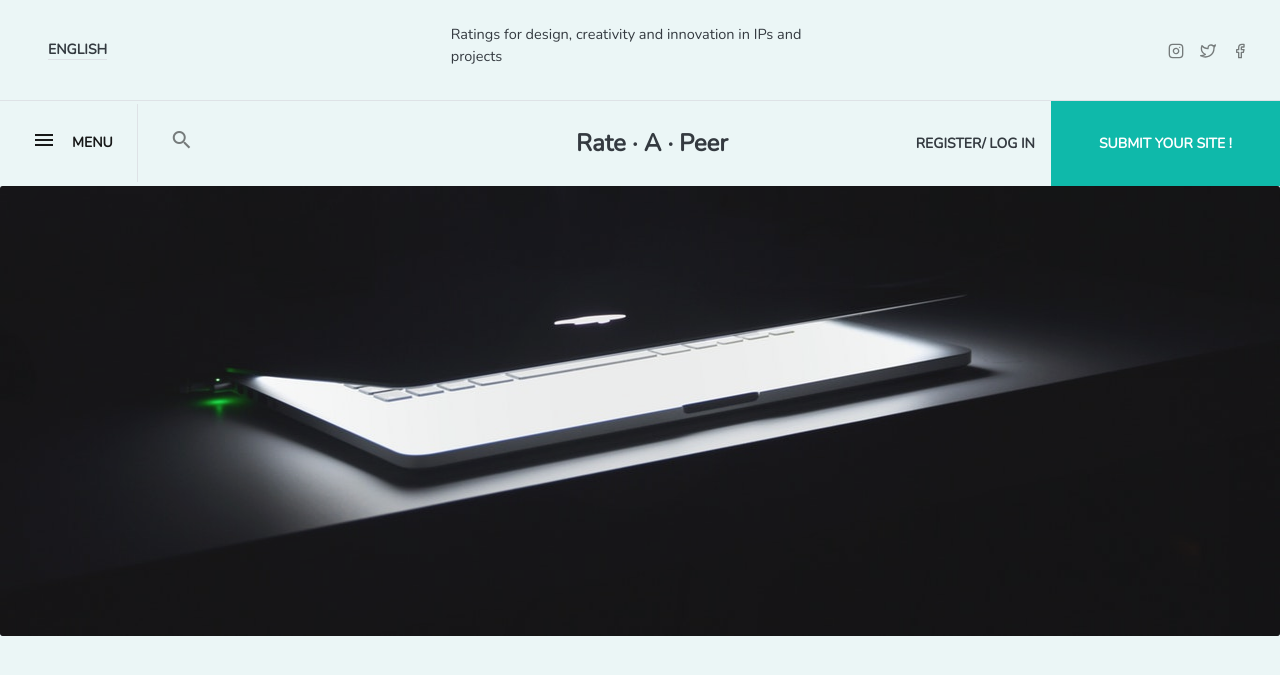
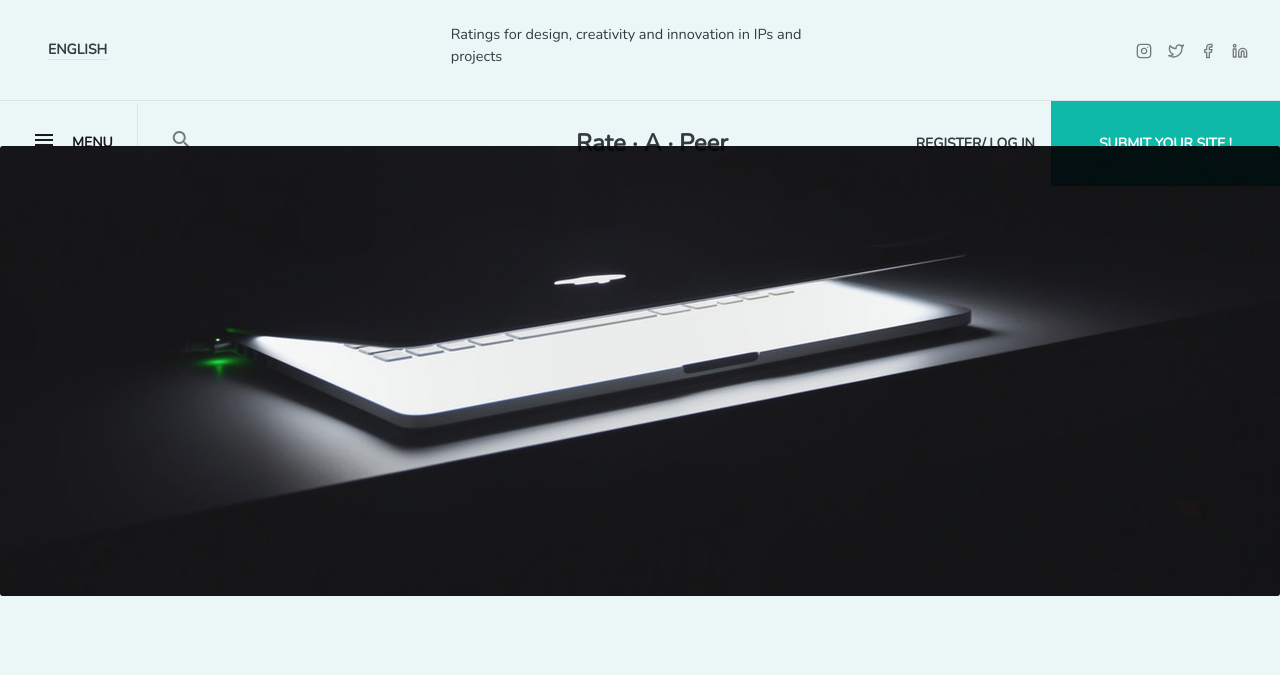
Before and after one commit to JamesMutahi/django-awards, a Django app: page / in a window 1280 px wide. Shown: the top 675 px of the page. Run offline with Django 3.2, Linux system fonts and the light colour scheme; parts of the project's set-up code (start-up, migrations or seed data) failed here and were passed over; some libraries are stand-ins or nearby versions.

Commit message:
Make minor changes to styling and functionality and add specific page to display a project

```diff
--- a/awards/templates/index.html
+++ b/awards/templates/index.html
@@ -1,7 +1,7 @@
 {% extends 'layout.html' %}
 {% block content %}
 
-<div class="card bg-dark text-white featured-project border-0" id="imgcontainer">
+<div class="card bg-dark text-white featured-project border-0 pad-index" id="imgcontainer">
 	<img src="/static/img/mac.jpg"
 	     class="card-img border-0" alt="..." height="450px" width="100%">
 	<div class="card-img-overlay mt-5 ml-5">
--- a/awards/templates/layout.html
+++ b/awards/templates/layout.html
@@ -27,6 +27,10 @@
 </head>
 
 <body>
+<!--CSS Spinner-->
+<div class="spinner-wrapper">
+<div class="spinner"></div>
+</div>
 
 	{% include "sidebar.html" %}
 	<div id="opacitified">
@@ -40,15 +44,14 @@
 		<!--	end of navbar-->
 
 
-<div id="main">
-</div>
 		<!--	block content -->
 		{% block content %} {%endblock%}
 		<!--	end of block content-->
 
 
 		<!-- Modal -->
-	<div class="modal fade" id="exampleModalCenter" tabindex="-1" role="dialog" aria-labelledby="exampleModalCenterTitle"
+		<div class="modal fade" id="exampleModalCenter" tabindex="-1" role="dialog"
+		     aria-labelledby="exampleModalCenterTitle"
 		     aria-hidden="true">
 			<div class="modal-dialog modal-dialog-centered" role="document">
 				<div class="modal-content p-3">
@@ -78,12 +81,18 @@
 			</div>
 		</div>
 	</div>
+</div>
+
+<script>
+
+</script>
 {% block scripts %}
 <script src="https://ajax.googleapis.com/ajax/libs/jquery/3.2.1/jquery.min.js"></script>
 {% bootstrap_javascript %}
 {% endblock %}
 <script>
       feather.replace()
+
 </script>
 <script src="/static/js/scripts.js"></script>
 </body>
--- a/awards/templates/navbar.html
+++ b/awards/templates/navbar.html
@@ -28,22 +28,25 @@
 
 			{% if user.is_authenticated %}
 			<li class="nav-item">
-				<a class="nav-link nav-font text-dark font-weight-bold py-3 my-3 text-uppercase" href="{% url 'profile' %}">{{ user.username }}</a>
+				<a class="nav-link nav-font text-dark font-weight-bold py-3 my-3 text-uppercase" href="{% url 'profile' %}">{{ user.profile.user }}</a>
 			</li>
 
 			<li class="nav-item">
 				<div class="dropdown my-2">
 					<button class="dropbtn d-flex">
-						<span class="ml-2"><img src="{{ user.profile.image.url }}" class="rounded-circle border responsive" alt="..." height="50" width="50"></span>
+						<span class="ml-2"><img src="{{ user.profile.image.url }}" class="rounded-circle border responsive"
+						                        alt="..." height="50" width="50"></span>
 						<span class="mr-4 ml-2 mt-4"><i class=" feather-18" data-feather="align-right"></i></span>
 					</button>
 					<div class="dropdown-content font-weight-bold log">
 						<a href="{% url 'profile' %}" class="hvr-bubble-float-bottom p-3 mt-4 border-bottom">Profile</a>
 						<a href="#" class="hvr-bubble-float-bottom p-3 mt-3 border-bottom">Activity</a>
-						<a href="/logout" class="hvr-bubble-float-bottom p-3 mt-3 border-bottom text-muted d-flex log text-danger"><span class="mr-4 pr-3">Log
+						<a href="/logout"
+						   class="hvr-bubble-float-bottom p-3 mt-3 border-bottom text-muted d-flex log text-danger"><span
+										class="mr-4 pr-3">Log
 							Out </span><i
-											class="feather-16 ml-5"
-											data-feather="log-out"></i></a>
+										class="feather-16 ml-5"
+										data-feather="log-out"></i></a>
 					</div>
 				</div>
 			</li>
@@ -55,7 +58,7 @@
 			{% endif %}
 
 			<li class="nav-item submit-color">
-				<a class="nav-link nav-font text-white font-weight-bold py-3 my-3 px-5" href="#">SUBMIT YOUR SITE !</a>
+				<a class="nav-link nav-font text-white font-weight-bold py-3 my-3 px-5" href="{% url 'new_post' %}">SUBMIT YOUR SITE !</a>
 			</li>
 		</ul>
 	</div>
--- a/awards/templates/navbar1.html
+++ b/awards/templates/navbar1.html
@@ -13,13 +13,16 @@
         </ul>
         <ul class="nav navbar-nav ml-auto w-100 justify-content-end mr-4">
             <li class="nav-item">
-                <a class="nav-link icon-fonts" href="#"><i class="feather-16" data-feather="instagram"></i></a>
+                <a class="nav-link icon-fonts hvr-float-shadow" href="https://www.instagram.com/james_mutahi/"><i class="feather-16" data-feather="instagram"></i></a>
             </li>
             <li class="nav-item">
-                <a class="nav-link" href="#"><i class="feather-16" data-feather="twitter"></i></a>
+                <a class="nav-link hvr-float-shadow" href="https://twitter.com/Jamoh007"><i class="feather-16" data-feather="twitter"></i></a>
             </li>
 	            <li class="nav-item">
-                <a class="nav-link" href="#"><i class="feather-16" data-feather="facebook"></i></a>
+                <a class="nav-link hvr-float-shadow" href="https://www.facebook.com/james.mutahi.39"><i class="feather-16" data-feather="facebook"></i></a>
+            </li>
+            <li class="nav-item hvr-float-shadow">
+                <a class="nav-link" href="https://www.linkedin.com/in/james-mutahi-a651b9147/"><i class="feather-16" data-feather="linkedin"></i></a>
             </li>
         </ul>
     </div>
--- a/awards/templates/sidebar.html
+++ b/awards/templates/sidebar.html
@@ -2,10 +2,10 @@
 <div id="mySidenav" class="sidenav">
 	<a href="javascript:void(0)" class="closebtn px-4" onclick="closeNav()">&times;</a>
 	{% if user.is_authenticated %}
-	<a href="{% url 'index' %}" class="pl-5 p-4 border-bottom border-top mt-2">Home</a>
-	<a href="#" class="pl-5 p-4 border-bottom">Projects</a>
-	<a href="#" class="pl-5 p-4 border-bottom">Subscribe</a>
-	<a href="#" class="pl-5 p-4 border-bottom">Contact</a>
+	<a href="{% url 'index' %}" class="pl-5 p-4 border-bottom border-top mt-2 hvr-forward">Home</a>
+	<a href="{% url 'project' %}" class="pl-5 p-4 border-bottom hvr-forward">Projects</a>
+	<a href="#" class="pl-5 p-4 border-bottom hvr-forward">Subscribe</a>
+	<a href="#" class="pl-5 p-4 border-bottom hvr-forward">Contact</a>
 	<p class="mt-5 text-center border pt-3 pb-3">
 		<a class="nav-link p-0 m-2" href="https://www.facebook.com/james.mutahi.39"
 		   style="display: inline; background: transparent;"><i class="feather-16"
@@ -21,20 +21,20 @@
 		                                                        data-feather="linkedin"></i></a>
 	</p>
 	{% else %}
-	<a href="#" class="pl-5 p-4 border-top border-bottom mt-2">Login</a>
-	<a href="#" class="pl-5 p-4 border-bottom">Home</a>
-	<a href="#" class="pl-5 p-4 border-bottom">Projects</a>
-	<a href="#" class="pl-5 p-4 border-bottom">Subscribe</a>
-	<a href="#" class="pl-5 p-4 border-bottom">Contact</a>
+	<a href="#" class="pl-5 p-4 border-top border-bottom mt-2 hvr-forward">Login</a>
+	<a href="#" class="pl-5 p-4 border-bottom hvr-forward">Home</a>
+	<a href="{% url 'project' %}" class="pl-5 p-4 border-bottom hvr-forward">Projects</a>
+	<a href="#" class="pl-5 p-4 border-bottom hvr-forward">Subscribe</a>
+	<a href="#" class="pl-5 p-4 border-bottom hvr-forward">Contact</a>
 	<p class="mt-5 text-center border-bottom border-top pt-3 pb-3">
-		<a class="nav-link p-0 m-2" href="https://www.facebook.com/james.mutahi.39"
+		<a class="nav-link p-0 m-2 hvr-float-shadow" href="https://www.facebook.com/james.mutahi.39"
 		   style="display: inline; background: transparent;"><i class="feather-16" data-feather="facebook"></i></a>
-		<a class="nav-link p-0 m-2" href="https://www.instagram.com/james_mutahi/"
+		<a class="nav-link p-0 m-2 hvr-float-shadow" href="https://www.instagram.com/james_mutahi/"
 		   style="display: inline; background: transparent;"><i class="feather-16" data-feather="instagram"></i></a>
-		<a class="nav-link p-0 m-2" href="https://twitter.com/Jamoh007" style="display: inline; background: transparent;"><i
+		<a class="nav-link p-0 m-2 hvr-float-shadow" href="https://twitter.com/Jamoh007" style="display: inline; background: transparent;"><i
 						class="feather-16" data-feather="twitter"></i></a>
-		<a class="nav-link p-0 m-2" href="https://www.linkedin.com/in/james-mutahi-a651b9147/"
-		   style="display: inline; background: transparent;"><i class="feather-16" data-feather="twitter"></i></a>
+		<a class="nav-link p-0 m-2 hvr-float-shadow" href="https://www.linkedin.com/in/james-mutahi-a651b9147/"
+		   style="display: inline; background: transparent;"><i class="feather-16" data-feather="linkedin"></i></a>
 	</p>
 	{% endif %}
 </div>
```
Also changed, not shown: awards/templates/new_post.html (added, +25 -0 lines), awards/templates/profile.html (+9 -3 lines), awards/templates/single-project.html (added, +43 -0 lines). Lines whose indentation alone changed are shown as unchanged.
